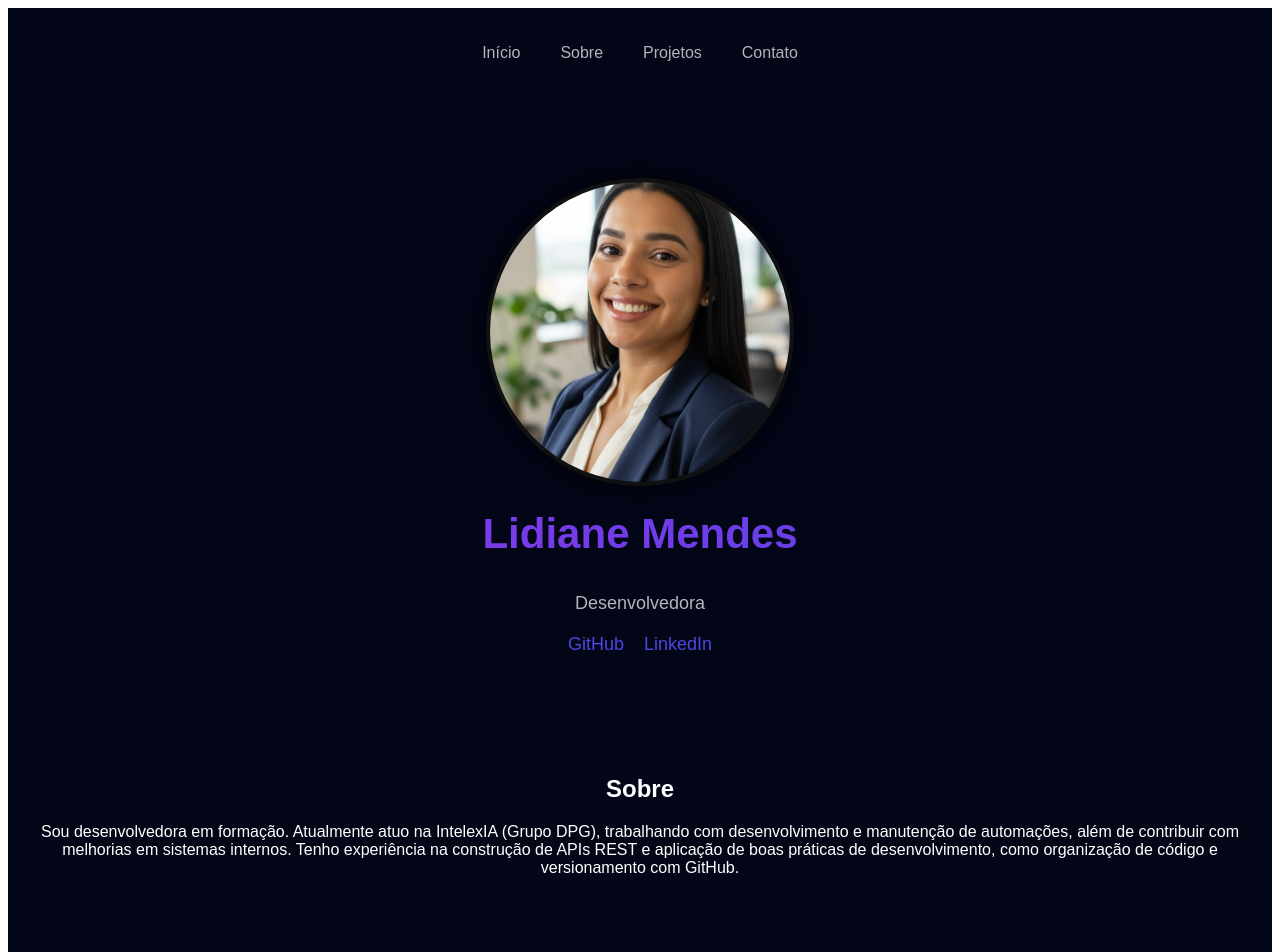
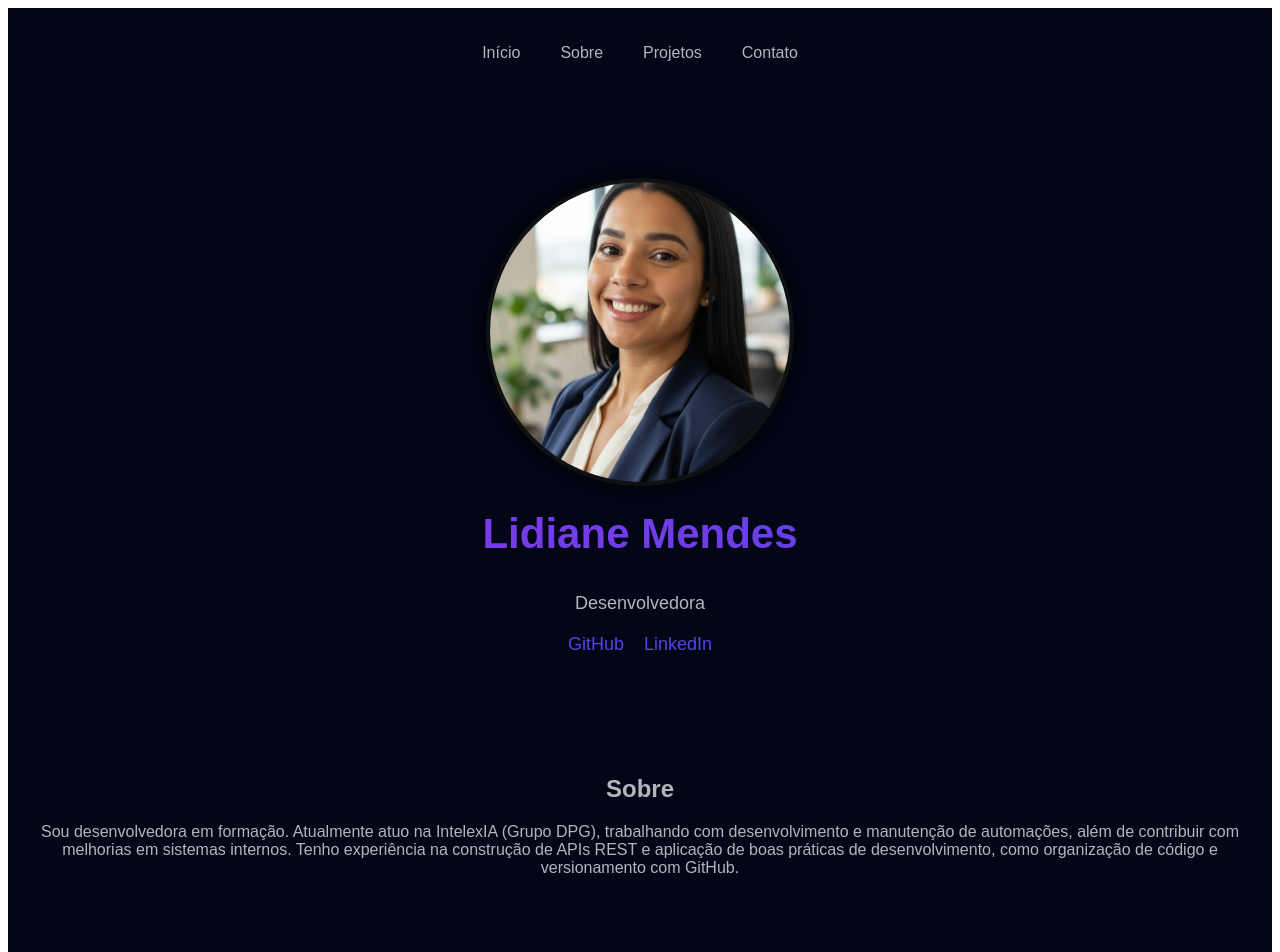
Before and after one commit to LidianeMendess/curso-dev, a Next.js app: page / in a window 1280 px wide. Shown: the top 952 px of the page. Built offline with nearby package versions, Linux system fonts and the light colour scheme.

Commit message:
Atualizar o Home.module.css

```diff
--- a/styles/Home.module.css
+++ b/styles/Home.module.css
@@ -86,6 +86,7 @@
   text-align: center;
   margin-top: 120px;
   padding: 0 20px;
+  opacity: 0.7;
 }
 
 .cards {
```
